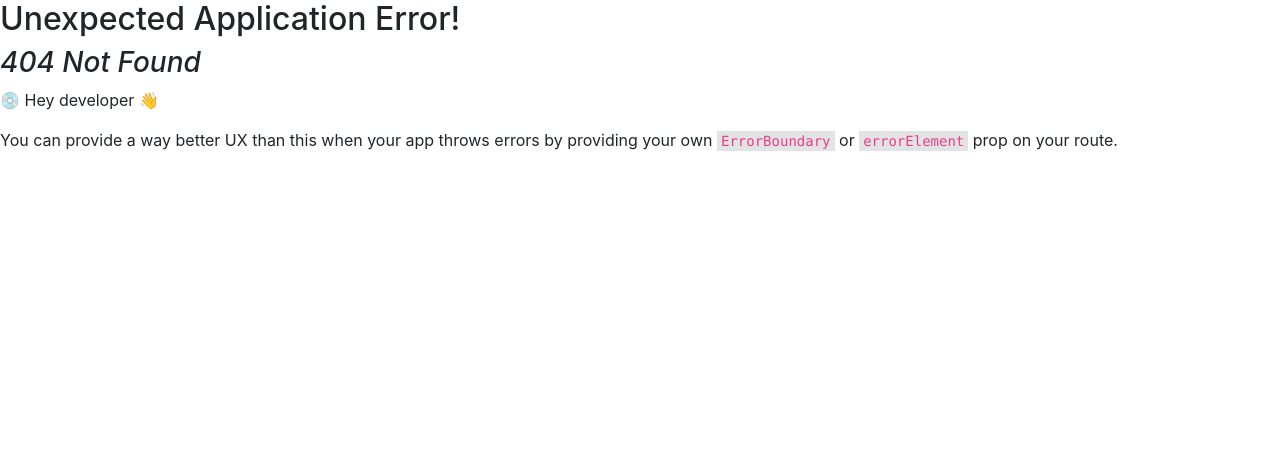
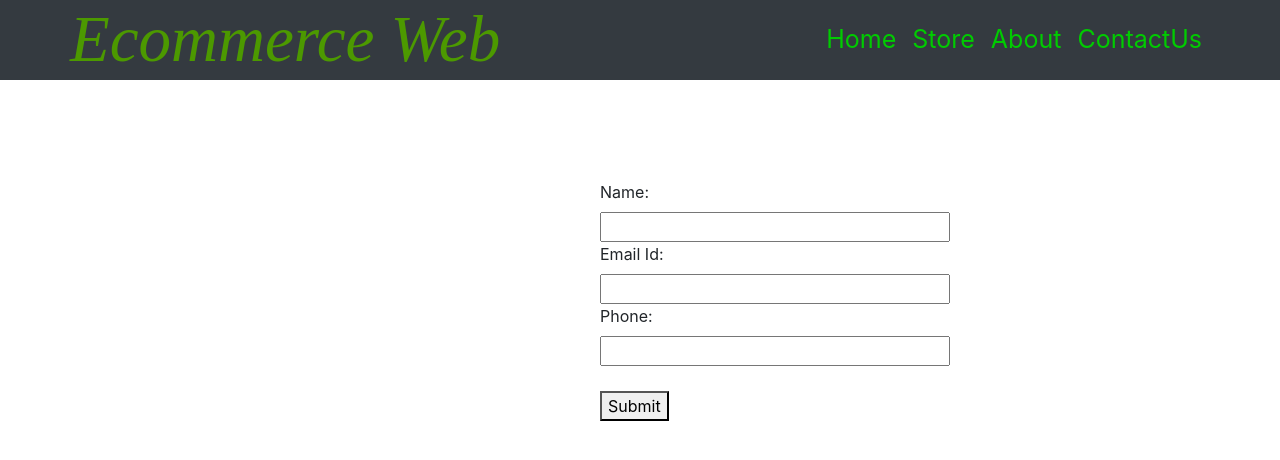
Before and after one commit to Manjulavignesh/Ecommerce-web, a React (Create React App) app in the folder my-app/: page /contactUS in a window 1280 px wide. Before the commit this address had no page. Shown: the top 460 px of the page. Built offline with nearby package versions, Linux system fonts and the light colour scheme.

Commit message:
implementing contactUs page

```diff
--- a/my-app/src/App.js
+++ b/my-app/src/App.js
@@ -1,14 +1,17 @@
 import "./App.css";
 import About from "./Components/About/About";
 import CommonHeader from "./Components/About/CommonHeader";
+import ContactUs from "./Components/ContactUs/ContactUs";
 import Header from "./Components/Header";
 import Home from "./Components/Home";
 import Main from "./Components/Main/Main";
 import { createBrowserRouter, RouterProvider } from "react-router-dom";
 const router = createBrowserRouter([
+  { path: "/", element: [<Header />, <Home />] },
   { path: "/store", element: [<Header />, <Home />] },
   { path: "/about", element: [<CommonHeader />, <About />] },
-  {path:"/home",element:[<CommonHeader/>,<Main/>]}
+  { path: "/home", element: [<CommonHeader />, <Main />] },
+  { path: "/contactUS", element: [<CommonHeader />, <ContactUs />] },
 ]);
 
 function App() {
--- a/my-app/src/Components/About/CommonHeader.js
+++ b/my-app/src/Components/About/CommonHeader.js
@@ -24,6 +24,9 @@ return (
           <Nav.Link href="about" style={{ color: "#00CC00" }}>
             About
           </Nav.Link>
+          <Nav.Link href="contactUS" style={{ color: "#00CC00" }}>
+            ContactUs
+          </Nav.Link>
         </Nav>
 
         </Container>
--- /dev/null
+++ b/my-app/src/Components/ContactUs/ContactUs.js
@@ -0,0 +1,57 @@
+import { useRef } from "react";
+const ContactUs = () => {
+  const nameInput = useRef();
+  const emailInput = useRef();
+  const phoneInput = useRef();
+  const submitHandler = (e) => {
+    e.preventDefault();
+    const userList = {
+      name: nameInput.current.value,
+      email: emailInput.current.value,
+      phone: phoneInput.current.value,
+    };
+    fetch("https://react-http-aa920-default-rtdb.firebaseio.com/movies.json", {
+      method: "POST",
+      body: JSON.stringify(userList)
+    });
+    nameInput.current.value="";
+    emailInput.current.value="";
+    phoneInput.current.value="";
+  };
+  return (
+    <form
+      style={{ margin: 150, marginLeft: 600, marginTop: 100 }}
+      onSubmit={submitHandler}
+    >
+      <label>Name:</label>
+      <br />
+      <input
+        type="text"
+        style={{ width: 350 }}
+        autoComplete="off"
+        ref={nameInput}
+      />
+      <br />
+      <label>Email Id:</label>
+      <br />
+      <input
+        type="email"
+        style={{ width: 350 }}
+        autoComplete="off"
+        ref={emailInput}
+      />
+      <br />
+      <label>Phone:</label>
+      <br />
+      <input
+        type="number"
+        style={{ width: 350 }}
+        autoComplete="off"
+        ref={phoneInput}
+      />
+      <br />
+      <button style={{ float: "left", marginTop: 25 }}>Submit</button>
+    </form>
+  );
+};
+export default ContactUs;
--- a/my-app/src/Components/Header.js
+++ b/my-app/src/Components/Header.js
@@ -47,6 +47,9 @@ const Header = () => {
           <Nav.Link href="about" style={{ color: "#00CC00" }}>
             About
           </Nav.Link>
+          <Nav.Link href="contactUS" style={{ color: "#00CC00" }}>
+            ContactUs
+          </Nav.Link>
         </Nav>
       </Container>
     </Navbar>
```
